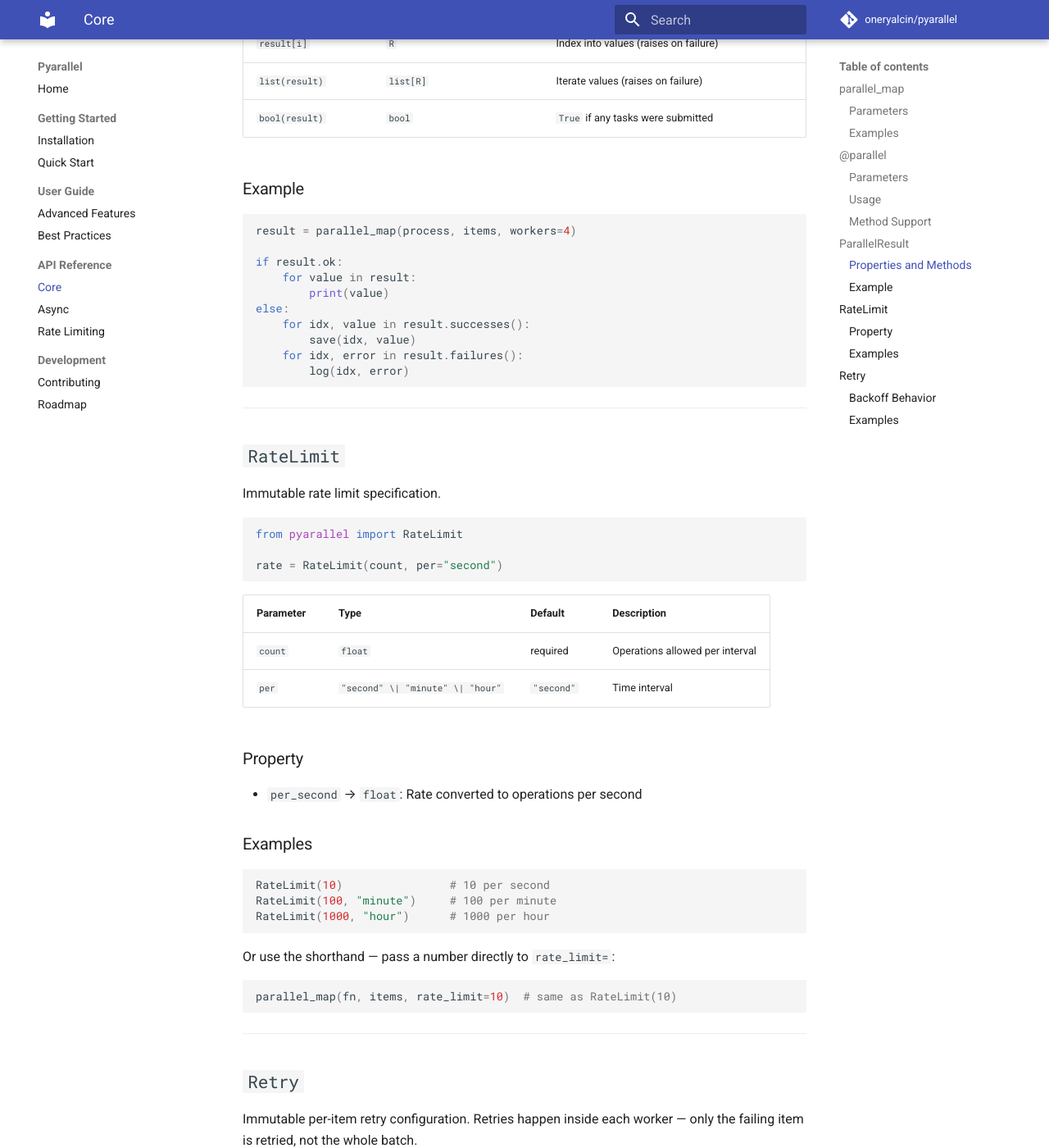
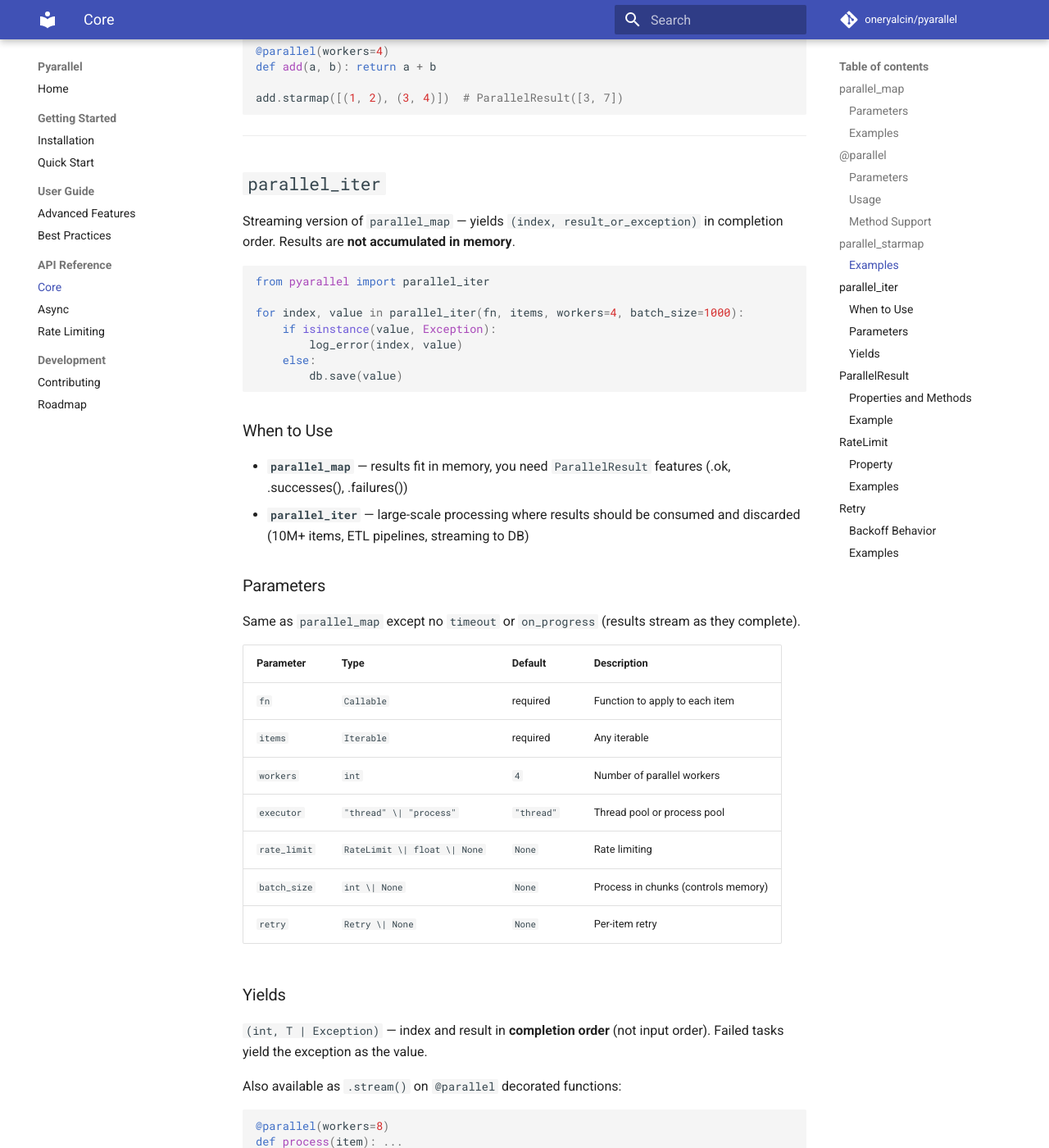
Before and after one commit to oneryalcin/pyarallel, an MkDocs documentation site: the page built from docs/api-reference/core.md, in a window 1280 px wide and 1400 px high, scrolled down 3578 px. Shown: the whole window at 82% size. Built offline with MkDocs 1.6.1 and Material for MkDocs 9.7.7, drawn with Linux system fonts in a browser that asks for light colours; comment, search, counter and statistics services are not loaded; some of the changed text lies outside the part shown.

Commit message:
Add docs for starmap, parallel_iter, and .stream()
- api-reference/core.md: parallel_starmap and parallel_iter with
  parameter tables, examples, and when-to-use guidance
- api-reference/async.md: async_parallel_starmap and async_parallel_iter
- advanced-features.md: starmap and streaming sections with examples
- roadmap.md: moved starmap and streaming from planned to current

https://claude.ai/code/session_01RHTs4at74CA2wwTTQWQo52

````diff
--- a/docs/api-reference/core.md
+++ b/docs/api-reference/core.md
@@ -124,6 +124,91 @@ Service.compute.map([1, 2, 3])  # static method
 
 ---
 
+## `parallel_starmap`
+
+Like `parallel_map` but unpacks each item as `fn(*args)` — for functions that take multiple arguments.
+
+```python
+from pyarallel import parallel_starmap
+
+results = parallel_starmap(fn, [(arg1, arg2), (arg3, arg4), ...], workers=4)
+```
+
+Takes the same options as `parallel_map` (workers, executor, rate_limit, timeout, batch_size, retry).
+
+### Examples
+
+```python
+def add(a, b):
+    return a + b
+
+results = parallel_starmap(add, [(1, 2), (3, 4), (5, 6)])  # [3, 7, 11]
+
+# With retry
+results = parallel_starmap(fetch_with_auth, [(url, token) for url in urls],
+                           workers=10, retry=Retry(attempts=3))
+```
+
+Also available as `.starmap()` on `@parallel` decorated functions:
+
+```python
+@parallel(workers=4)
+def add(a, b): return a + b
+
+add.starmap([(1, 2), (3, 4)])  # ParallelResult([3, 7])
+```
+
+---
+
+## `parallel_iter`
+
+Streaming version of `parallel_map` — yields `(index, result_or_exception)` in completion order. Results are **not accumulated in memory**.
+
+```python
+from pyarallel import parallel_iter
+
+for index, value in parallel_iter(fn, items, workers=4, batch_size=1000):
+    if isinstance(value, Exception):
+        log_error(index, value)
+    else:
+        db.save(value)
+```
+
+### When to Use
+
+- **`parallel_map`** — results fit in memory, you need `ParallelResult` features (.ok, .successes(), .failures())
+- **`parallel_iter`** — large-scale processing where results should be consumed and discarded (10M+ items, ETL pipelines, streaming to DB)
+
+### Parameters
+
+Same as `parallel_map` except no `timeout` or `on_progress` (results stream as they complete).
+
+| Parameter | Type | Default | Description |
+|---|---|---|---|
+| `fn` | `Callable` | required | Function to apply to each item |
+| `items` | `Iterable` | required | Any iterable |
+| `workers` | `int` | `4` | Number of parallel workers |
+| `executor` | `"thread" \| "process"` | `"thread"` | Thread pool or process pool |
+| `rate_limit` | `RateLimit \| float \| None` | `None` | Rate limiting |
+| `batch_size` | `int \| None` | `None` | Process in chunks (controls memory) |
+| `retry` | `Retry \| None` | `None` | Per-item retry |
+
+### Yields
+
+`(int, T | Exception)` — index and result in **completion order** (not input order). Failed tasks yield the exception as the value.
+
+Also available as `.stream()` on `@parallel` decorated functions:
+
+```python
+@parallel(workers=8)
+def process(item): ...
+
+for index, value in process.stream(huge_list, batch_size=1000):
+    db.save(value)
+```
+
+---
+
 ## `ParallelResult`
 
 Container for parallel execution results. Behaves like a `list` when all tasks succeed. Provides structured access when some fail.
````
Also changed, not shown: docs/api-reference/async.md (+40 -0 lines), docs/development/roadmap.md (+6 -6 lines), docs/user-guide/advanced-features.md (+53 -0 lines).
